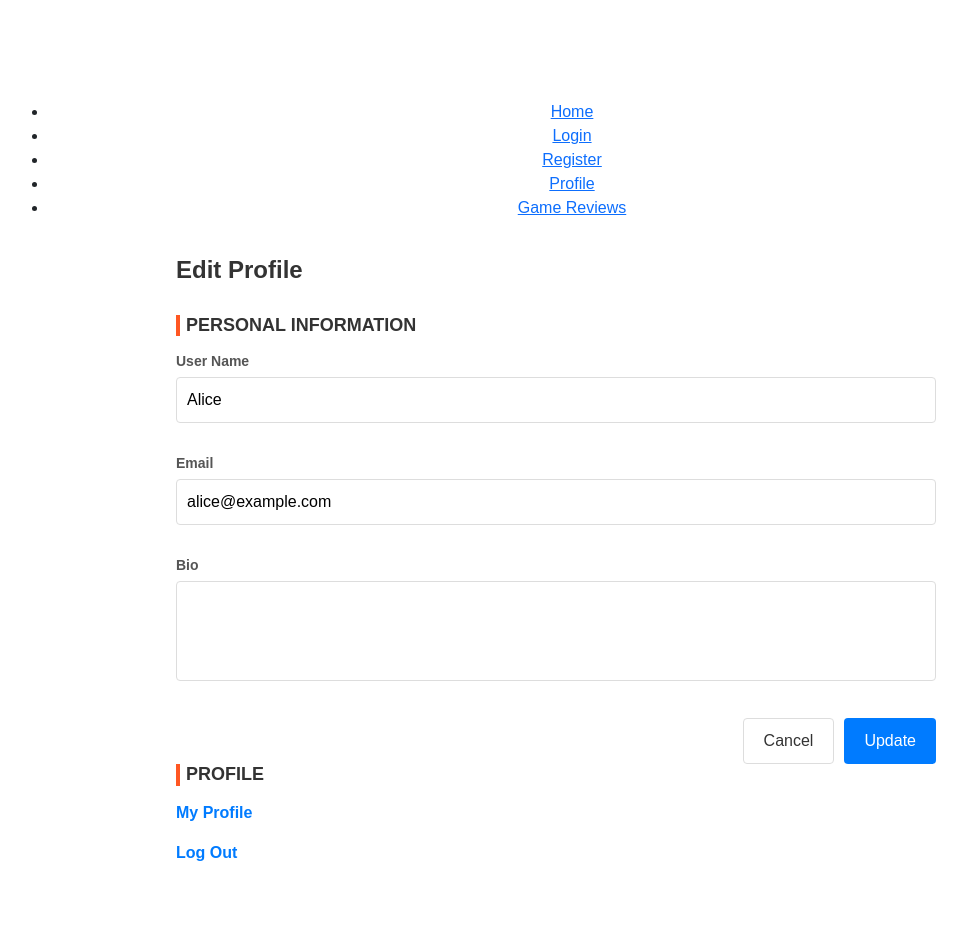
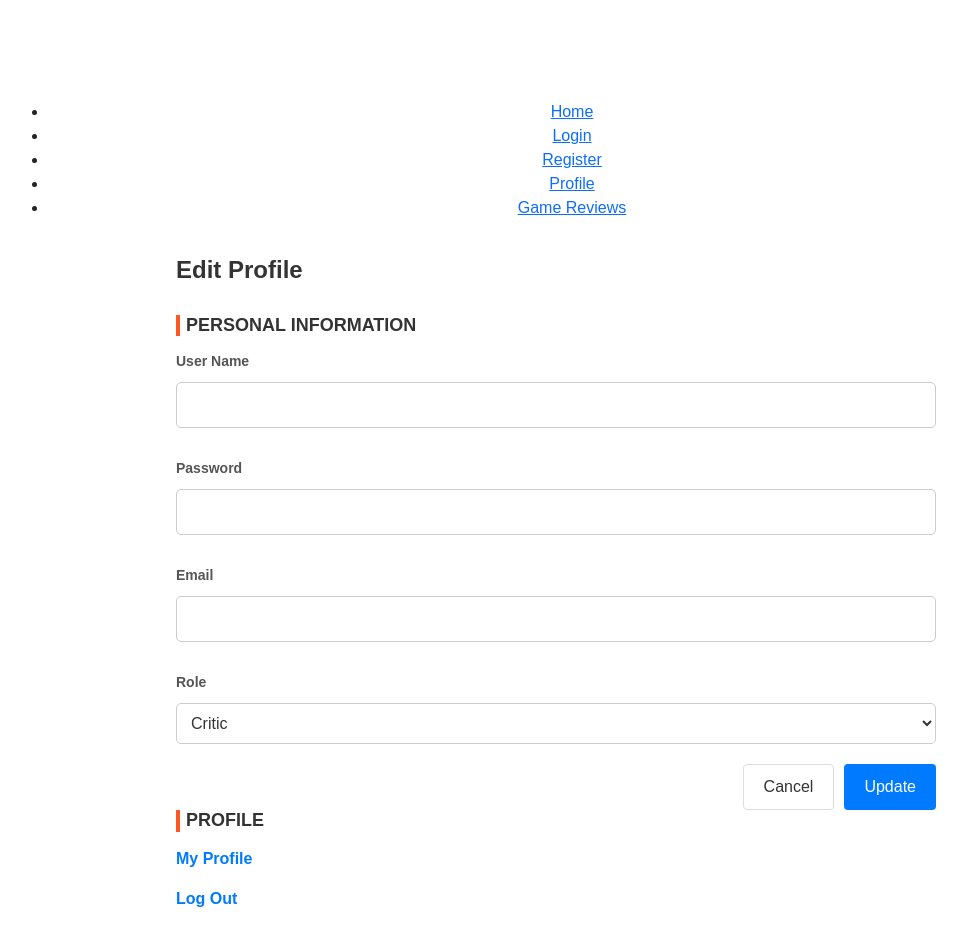
Before and after one commit to GameHorizonDev/cs5610-final-project, a React (Create React App) app: page /profile/edit in a window 1280 px wide. Shown: the top 946 px of the page, without its empty margins (84-1051 px from the left). Built offline with nearby package versions, Linux system fonts and the light colour scheme.

Commit message:
modify the Profile Edit Page to display username, password, email and role with default value of user

```diff
--- a/src/Pages/ProfileEditPage.tsx
+++ b/src/Pages/ProfileEditPage.tsx
@@ -1,37 +1,56 @@
-import React, { useState } from 'react';
-import { SERVER_BASE_URL, APP_AXIOS } from '../API/apiConfig';
-import { Link, useNavigate } from 'react-router-dom';
-import '../ProfileEditorPage.css';
-
+import React, { useState } from "react";
+import { SERVER_BASE_URL, APP_AXIOS } from "../API/apiConfig";
+import { Link, useLocation, useNavigate } from "react-router-dom";
+import "../ProfileEditorPage.css";
 
 const ProfileEditPage: React.FC = () => {
-    const [username, setUsername] = useState('Alice');
-    const [email, setEmail] = useState('alice@example.com');
-    const [bio, setBio] = useState('');
+  const navigate = useNavigate();
+  const location = useLocation();
+
+  // Retrieve state from the location
+  const {
+    username: initialUsername,
+    email: initialEmail,
+    role: initialRole,
+    password: initialPassword,
+  } = location.state || {};
+
+  const [username, setUsername] = useState(initialUsername || "");
+  const [email, setEmail] = useState(initialEmail || "");
+  const [role, setRole] = useState(initialRole || "");
+  const [password, setPassword] = useState(initialPassword || "");
+
   const [message, setMessage] = useState<string | null>(null);
-    const navigate = useNavigate();
 
   const handleSave = async () => {
     try {
-            const response = await APP_AXIOS.patch(`${SERVER_BASE_URL}/user/update-user`, {
-                username,
-                email,
-                bio
-            });
-            setMessage('Profile updated successfully!');
-            console.log('Profile updated:', response.data);
+      // Prepare the payload
+      const payload: Record<string, string> = {};
+      if (username) payload.username = username;
+      if (email) payload.email = email;
+      if (role) payload.role = role;
+      if (password) payload.password = password;
+
+      // Make the API call
+      const response = await APP_AXIOS.patch(
+        `${SERVER_BASE_URL}/user/update-user`,
+        payload
+      );
+      setMessage("Profile updated successfully!");
+      console.log("Profile updated:", response.data);
+
     } catch (error) {
-            console.error('Error updating profile:', error);
-            setMessage('Failed to update profile.');
+      console.error("Error updating profile:", error);
+      setMessage("Failed to update profile.");
     }
   };
 
   const handleCancel = () => {
-        navigate('/profile');
+    navigate("/profile");
   };
 
   const handleLogout = () => {
-        navigate('/logout'); //
+    navigate("/logout"); //
   };
 
   return (
@@ -49,6 +68,17 @@ const ProfileEditPage: React.FC = () => {
           className="text-input"
         />
       </div>
+
+      <div className="settings-section">
+        <label className="input-label">Password</label>
+        <input
+          type="text"
+          value={password}
+          onChange={(e) => setPassword(e.target.value)}
+          className="text-input"
+        />
+      </div>
+
       <div className="settings-section">
         <label className="input-label">Email</label>
         <input
@@ -58,29 +88,26 @@ const ProfileEditPage: React.FC = () => {
           className="text-input"
         />
       </div>
+
       <div className="settings-section">
-                <label className="input-label">Bio</label>
-                <textarea
-                    value={bio}
-                    onChange={(e) => setBio(e.target.value)}
-                    className="text-area"
-                />
+        <label className="input-label">Role</label>
+        <select
+          value={role}
+          onChange={(e) => setRole(e.target.value)}
+          className="select-input"
+        >
+          <option value="critic">Critic</option>
+          <option value="audience">Audience</option>
+          <option value="admin">Admin</option>
+        </select>
       </div>
 
       {/* ACTION BUTTONS */}
       <div className="button-container">
-                <button
-                    type="button"
-                    className="cancel-button"
-                    onClick={handleCancel}
-                >
+        <button type="button" className="cancel-button" onClick={handleCancel}>
           Cancel
         </button>
-                <button
-                    type="button"
-                    className="update-button"
-                    onClick={handleSave}
-                >
+        <button type="button" className="update-button" onClick={handleSave}>
           Update
         </button>
       </div>
@@ -94,17 +121,17 @@ const ProfileEditPage: React.FC = () => {
           </Link>
         </p>
         <p>
-                 <span className="profile-link" onClick={handleLogout} style={{ cursor: 'pointer' }}>
+          <span
+            className="profile-link"
+            onClick={handleLogout}
+            style={{ cursor: "pointer" }}
+          >
             Log Out
           </span>
         </p>
       </div>
-
-
     </div>
   );
-
-
 };
 
 export default ProfileEditPage;
--- a/src/Pages/ProfilePage.tsx
+++ b/src/Pages/ProfilePage.tsx
@@ -1,32 +1,35 @@
-import React, { useState, useEffect } from 'react';
-import { SERVER_BASE_URL, APP_AXIOS } from '../API/apiConfig';
-import { Link } from 'react-router-dom';
-import BookmarkedReviews from './BookmarkedReviews';
-import FavoritedGames from './FavoritedGames';
-import '../ProfilePage.css';
+import React, { useState, useEffect } from "react";
+import { SERVER_BASE_URL, APP_AXIOS } from "../API/apiConfig";
+import { Link } from "react-router-dom";
+import BookmarkedReviews from "./BookmarkedReviews";
+import FavoritedGames from "./FavoritedGames";
+import "../ProfilePage.css";
 
 const ProfilePage: React.FC = () => {
-  const [username, setUsername] = useState('');
-  const [email, setEmail] = useState('');
-  const [bio, setBio] = useState('');
+  const [username, setUsername] = useState("");
+  const [email, setEmail] = useState("");
+  const [role, setRole] = useState("");
+  const [password, setPassword] = useState("");
   const [error, setError] = useState<string | null>(null);
 
   useEffect(() => {
     const fetchProfile = async () => {
       try {
         const response = await APP_AXIOS.get(`${SERVER_BASE_URL}/profile`);
-        const { username, email, bio } = response.data;
+        const { username, email, role, password } = response.data;
         setUsername(username);
         setEmail(email);
-        setBio(bio);
+        setRole(role);
+        setPassword(password);
       } catch (error) {
-        console.error('Error fetching profile:', error);
-        setError('Failed to load profile.');
+        console.error("Error fetching profile:", error);
+        setError("Failed to load profile.");
       }
     };
 
     fetchProfile();
   }, []);
+
 
   if (error) {
     return <p>{error}</p>;
@@ -38,19 +41,25 @@ return (
         <h3 className="section-header">PROFILE</h3>
         <div className="profile-info">
           <div className="avatar">
-          <img
-            src="https://via.placeholder.com/80"
-            alt="User Avatar"
-          />
+            <img src="https://via.placeholder.com/80" alt="User Avatar" />
           </div>
           <div>
             <h4 className="username">{username}</h4>
             <p className="email">{email}</p>
-          <p className="bio">{bio}</p>
+            <p className="role">{role}</p>
           </div>
         </div>
         <div className="manage-account-container">
-      <Link to="/profile/edit" className="manage-account-link">
+          <Link
+            to="/profile/edit"
+            className="manage-account-link"
+            state={{
+              username,
+              email,
+              role,
+              password,
+            }}
+          >
             Manage Account
           </Link>
         </div>
@@ -70,5 +79,4 @@ return (
   );
 };
 
-
 export default ProfilePage;
--- a/src/ProfileEditorPage.css
+++ b/src/ProfileEditorPage.css
@@ -117,3 +117,29 @@
 .profile-link:hover {
     text-decoration: underline;
 }
+
+.text-input,
+.select-input {
+  width: 100%;
+  padding: 10px;
+  font-size: 16px;
+  border: 1px solid #ccc;
+  border-radius: 5px;
+  box-sizing: border-box;
+  margin-top: 5px;
+  color: #333;
+  background-color: #fff;
+}
+
+
+.text-input:hover,
+.select-input:hover {
+  border-color: #999;
+}
+
+
+.text-input:focus,
+.select-input:focus {
+  outline: none;
+  border-color: #666;
+}
```
Lines whose indentation alone changed are shown as unchanged.
